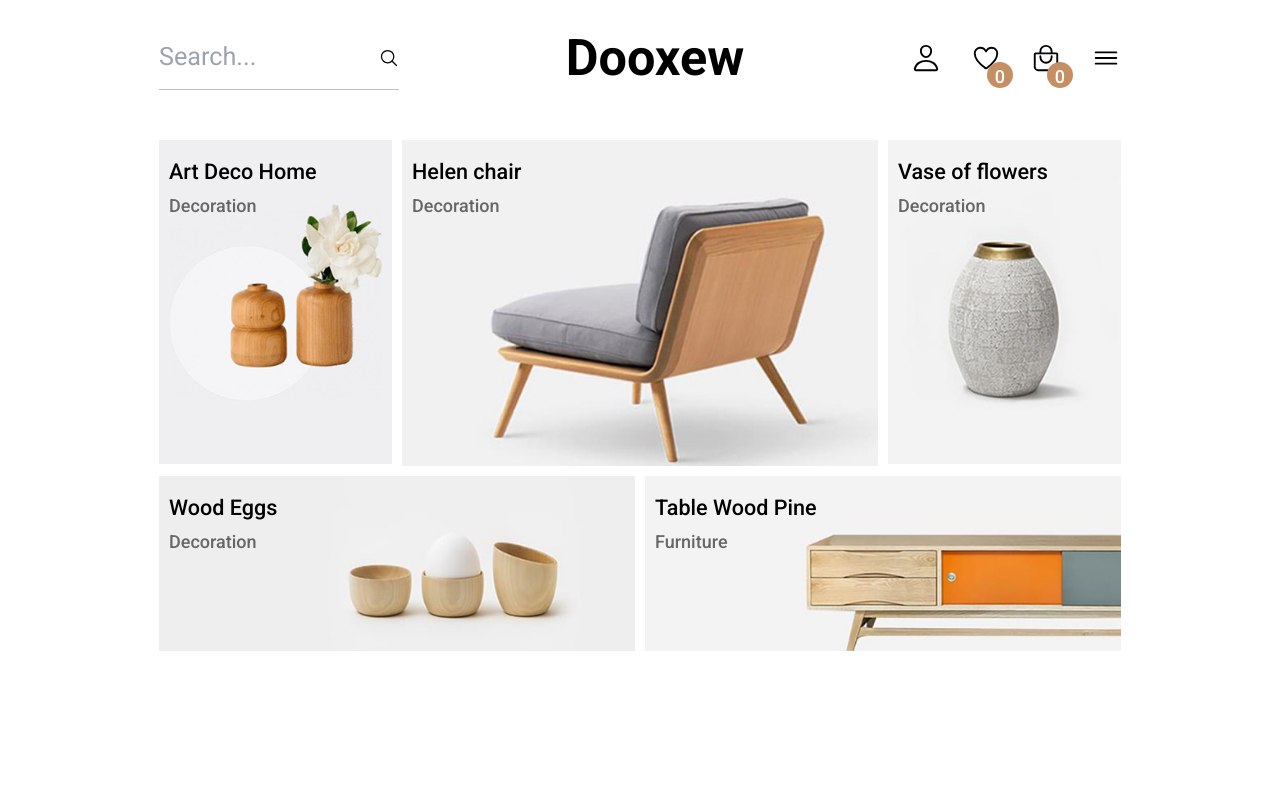
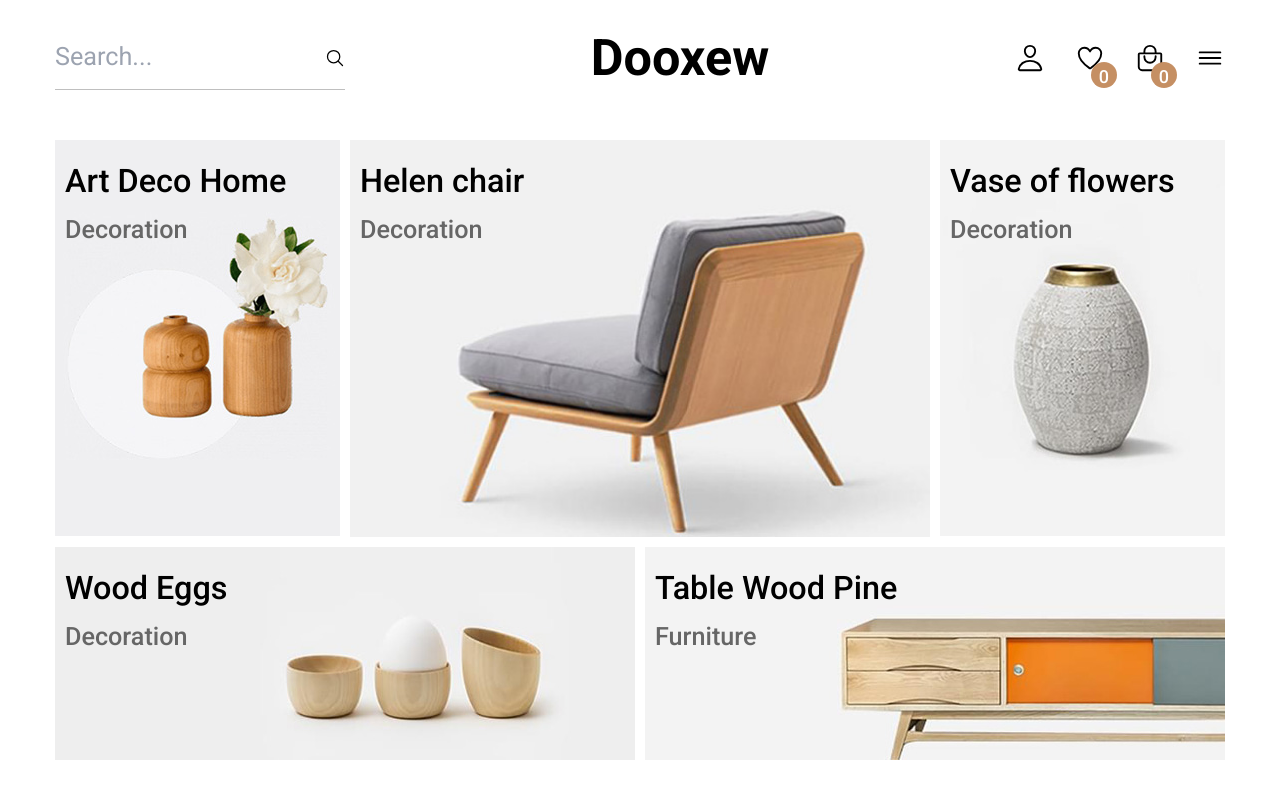
Before and after one commit to eruedasanchez/dooxew-ecommerce, a website: page index.html in a window 1280 px wide. Shown: the top 790 px of the page. Drawn offline with nearby package versions, Linux system fonts and the light colour scheme; a web font is replaced by a local one.

Commit message:
Apply styles to media1200 media querie

```diff
--- a/scss/layout/_media1200.scss
+++ b/scss/layout/_media1200.scss
@@ -0,0 +1,30 @@
+@media (min-width: 1200px){
+
+    /* REUSED STYLE */
+    .container{
+        max-width: 1200px;
+    }
+
+    /* HEADER */
+    .header .input-wrapper{
+        width: 290px;
+    }
+
+    .header .input-field{
+        font-size: $fs-5;
+    }
+
+    /* PRODUCT */
+    .product-list{
+        grid-template-columns: repeat(4,1fr);
+    }
+
+    /* HERO */
+    .hero-card .card-title{
+        font-size: $fs-4;
+    }
+
+    .hero-card .card-text{
+        font-size: $fs-5;
+    }
+}
```
Also changed, not shown: css/style.css.
